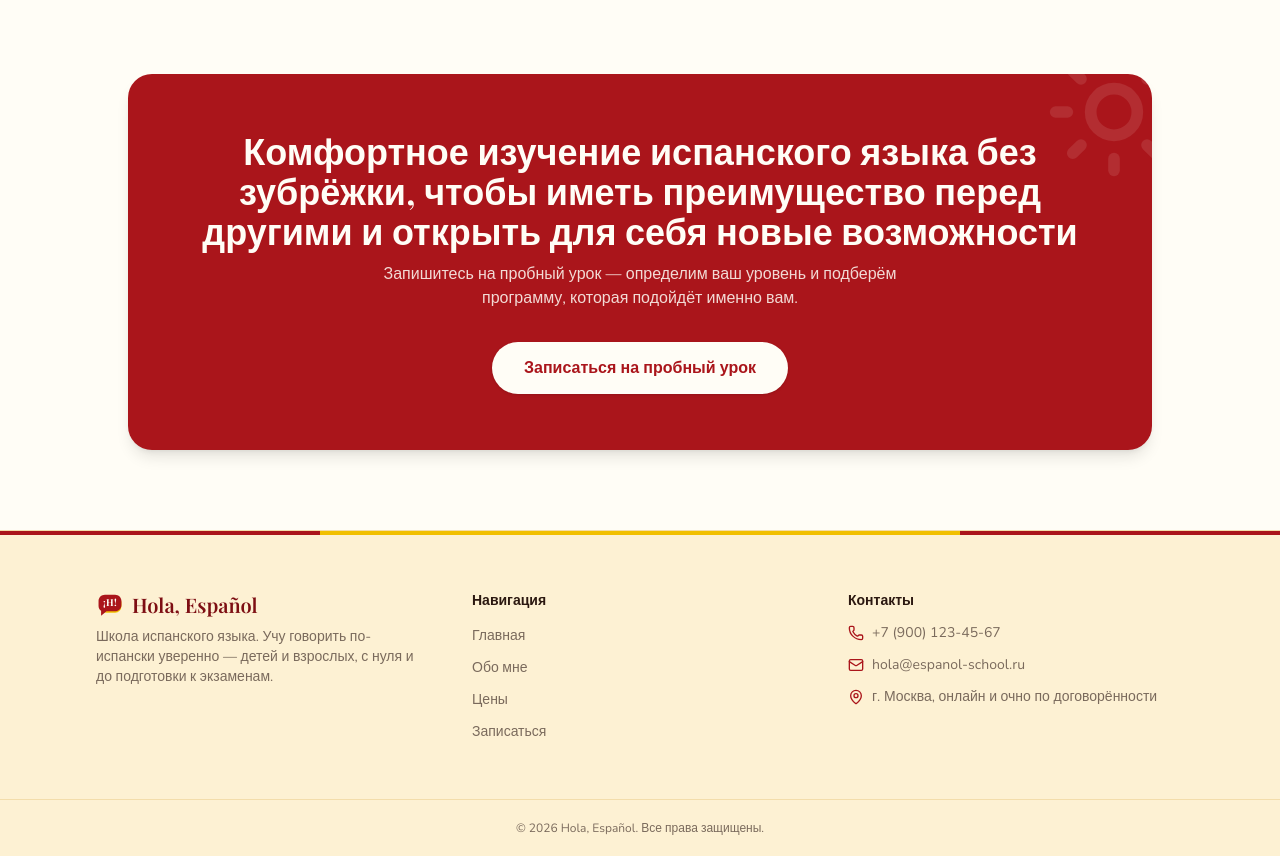
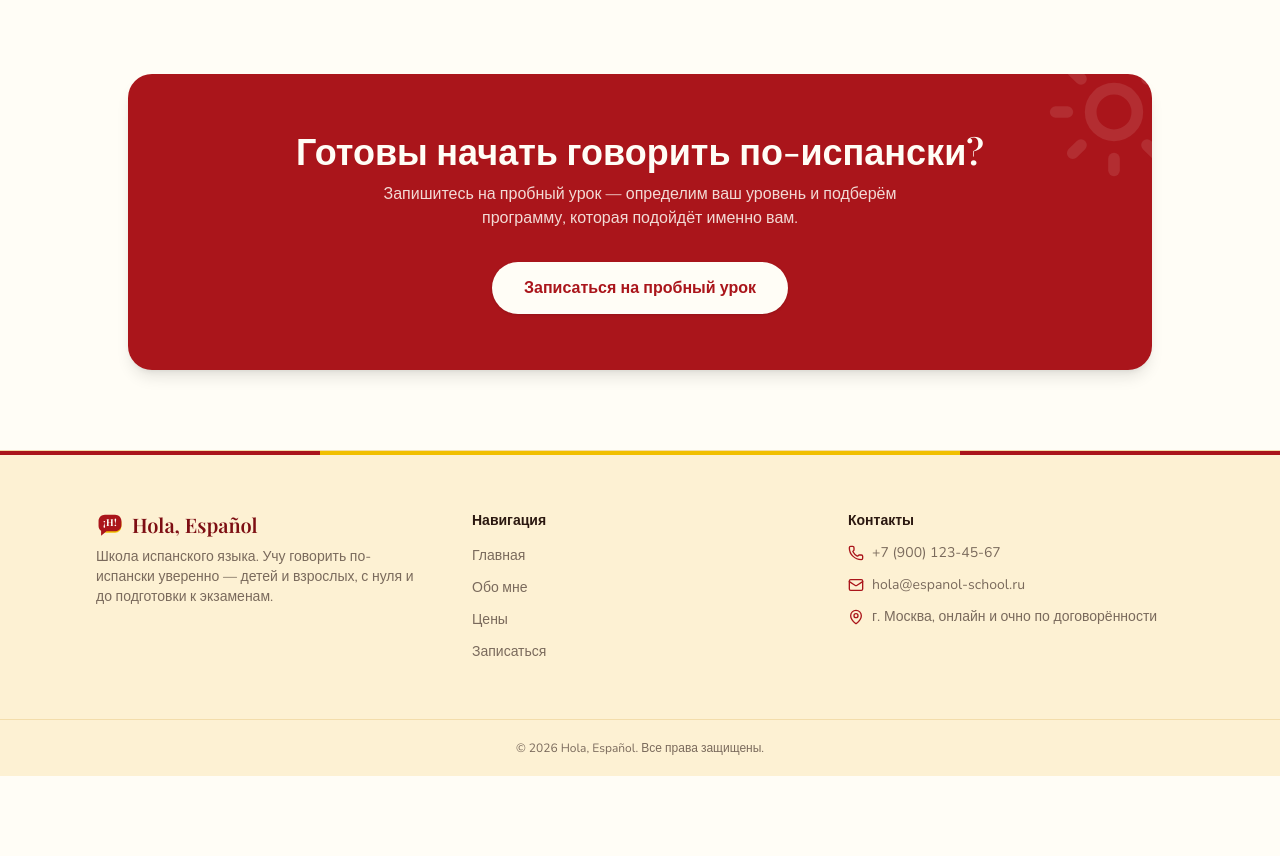
Before and after one commit to katerine47/education, a Next.js app: page / in a window 1280 px wide. Shown: the part 2720-3576 px from the top of the page. After the commit the page ends 3496 px from the top, so only its background shows below. Built offline with nearby package versions, Linux system fonts and the light colour scheme.

Commit message:
Revert homepage CTA banner title

```diff
--- a/app/page.tsx
+++ b/app/page.tsx
@@ -12,7 +12,7 @@ export default function Home() {
       <WhyChoose />
       <PricingPreview />
       <CtaBanner
-        title="Комфортное изучение испанского языка без зубрёжки, чтобы иметь преимущество перед другими и открыть для себя новые возможности"
+        title="Готовы начать говорить по-испански?"
         text="Запишитесь на пробный урок — определим ваш уровень и подберём программу, которая подойдёт именно вам."
       />
     </>
```
